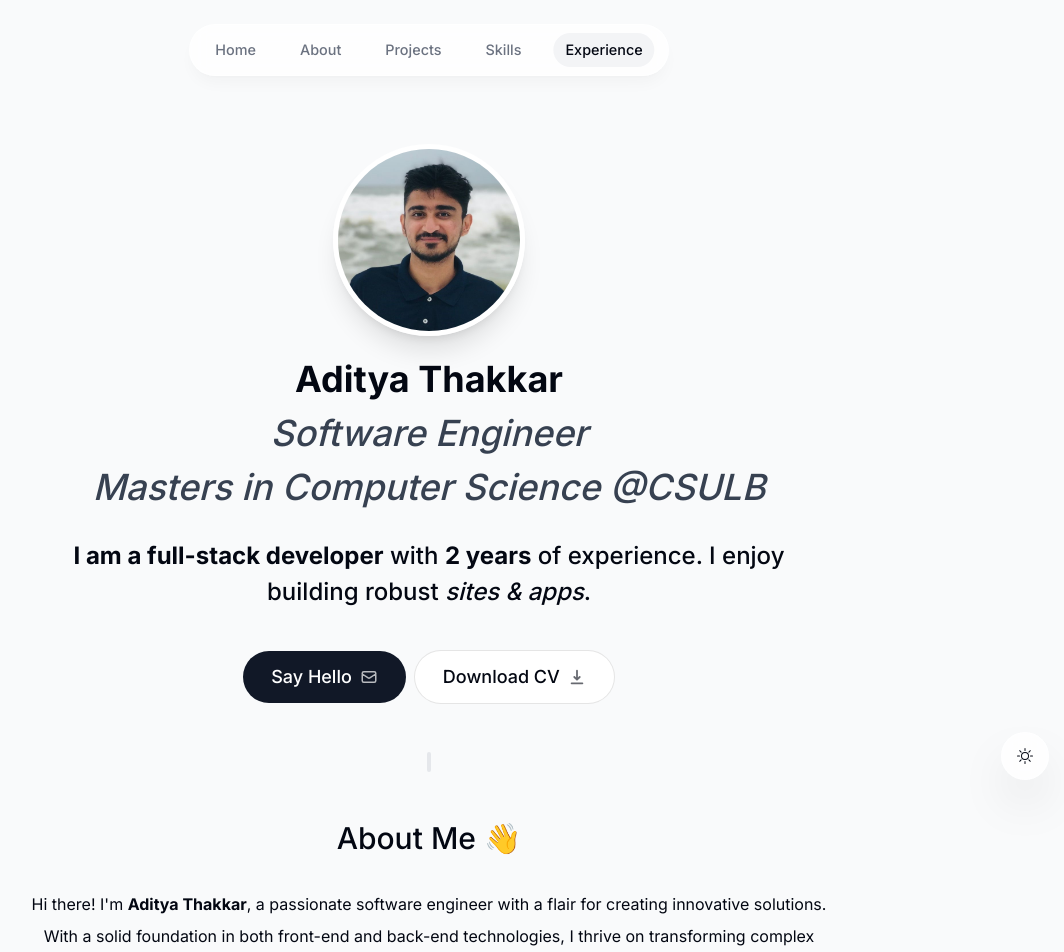
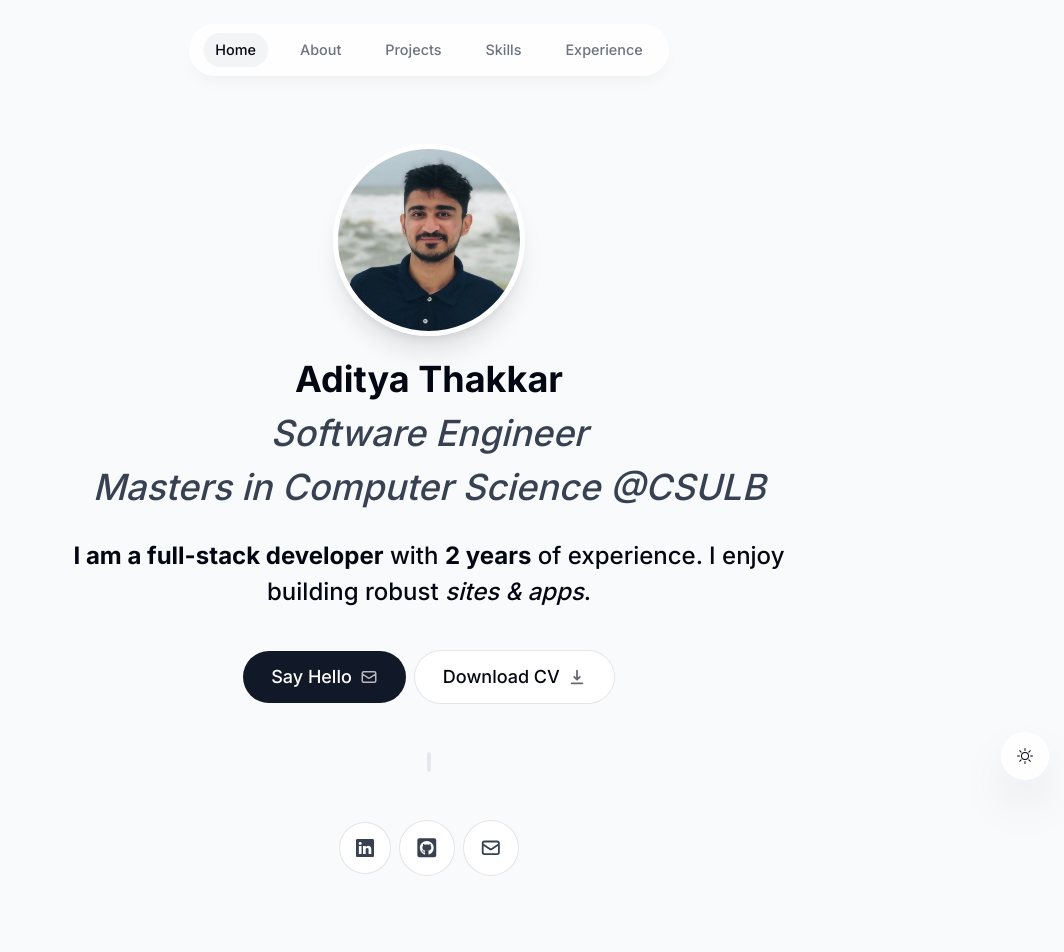
Before and after one commit to adityathakkar17/My-Portfolio, a Next.js app: page / in a window 1280 px wide. Shown: the top 952 px of the page, without its empty margins (211-1275 px from the left). After the commit the page ends 916 px from the top, so only its background shows below. Built offline with nearby package versions, Linux system fonts and the light colour scheme.

Commit message:
fixed routing

```diff
--- a/app/page.tsx
+++ b/app/page.tsx
@@ -30,12 +30,9 @@ export default function Home() {
 
   return (
     <main className="flex flex-col items-center px-4">
-      <Intro/>
-      <SectionDivider/>
-      <About/>
-      <Projects/>
-      <Skills/>
-      <Experience/>
+      {renderSection()}
+
+      {activeSection === 'Home'? <SectionDivider/>: ''}
     </main>
   );
 }
--- a/components/header.tsx
+++ b/components/header.tsx
@@ -28,7 +28,7 @@ export default function Header() {
               initial={{ y: -100, opacity: 0 }}
               animate={{ y: 0, opacity: 1 }}
             >
-              <Link
+              <a
                 className={clsx(
                   "flex w-full items-center justify-center px-3 py-3 hover:text-gray-950 transition dark:text-gray-500 dark:hover:text-gray-300",
                   {
@@ -42,6 +42,7 @@ export default function Header() {
                   setTimeOfLastClick(Date.now());
                 }}
               >
+
                 {link.name}
 
                 {link.name === activeSection && (
@@ -55,7 +56,8 @@ export default function Header() {
                     }}
                   ></motion.span>
                 )}
-              </Link>
+
+              </a>
             </motion.li>
           ))}
         </ul>
```
